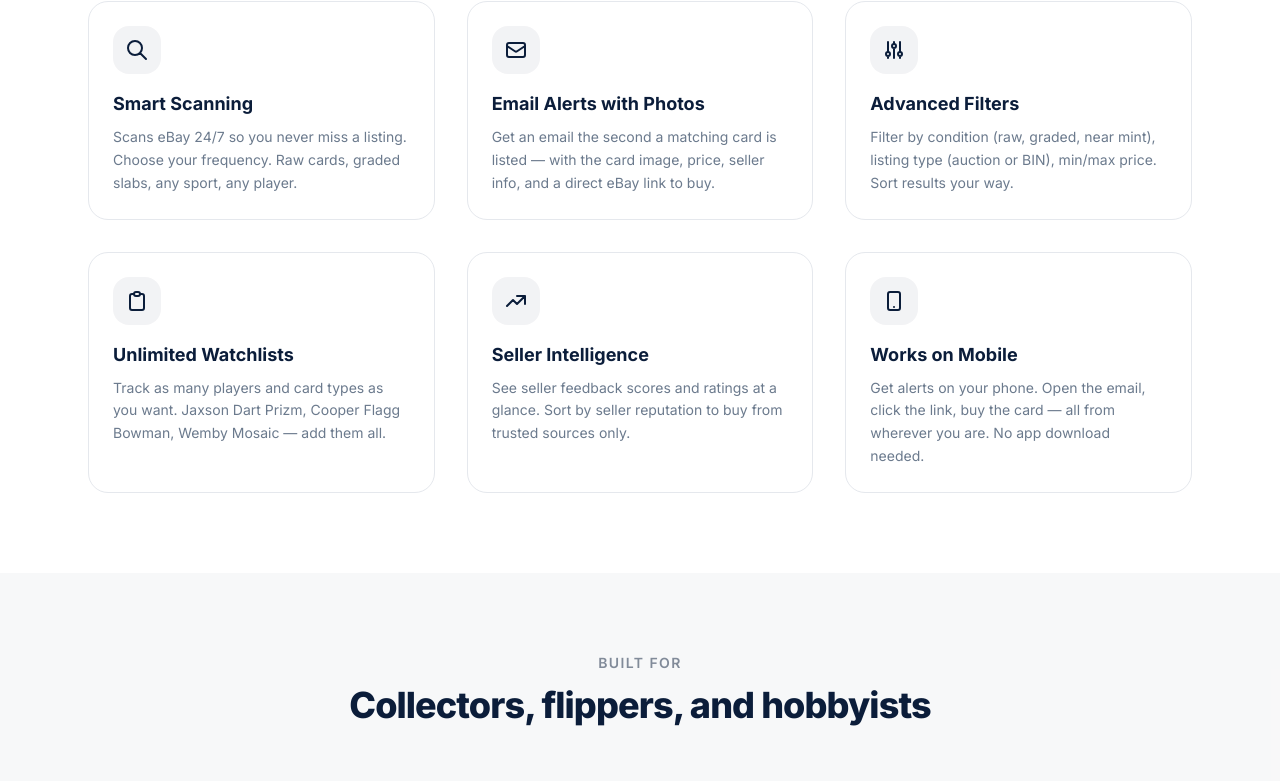
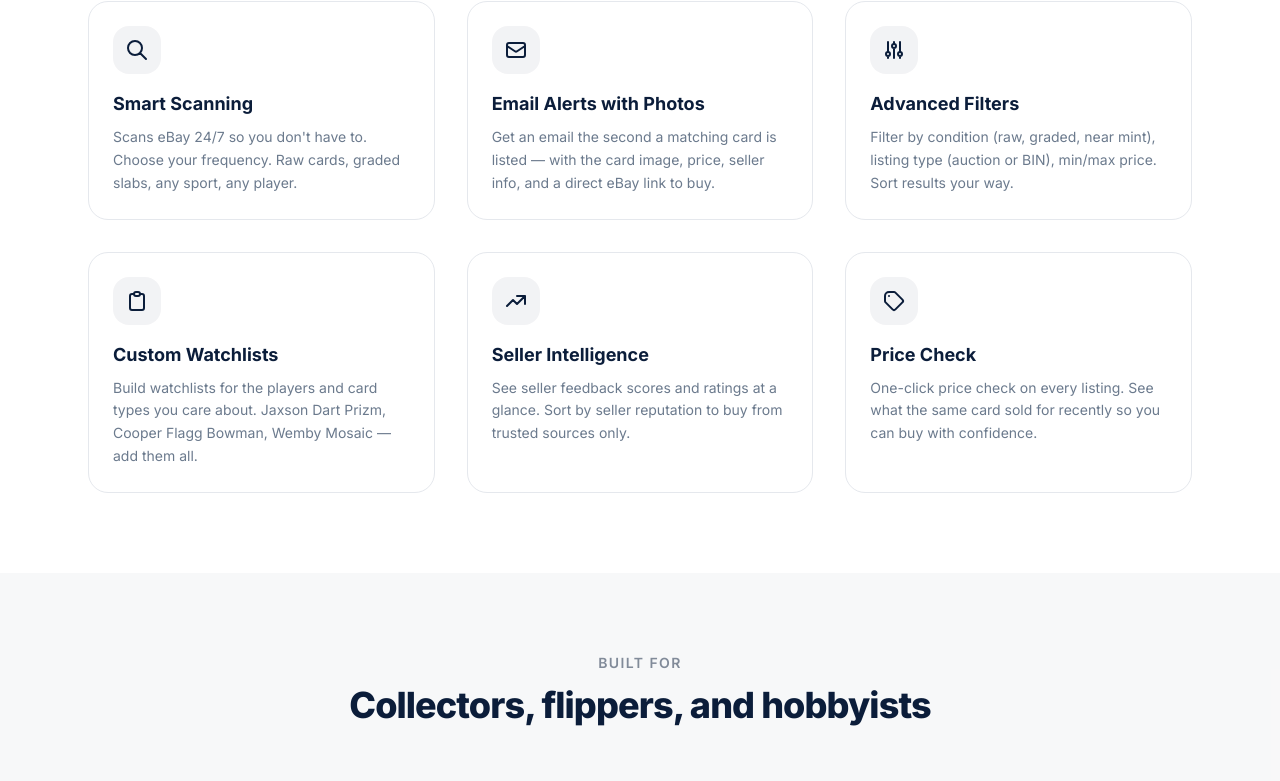
Before and after one commit to piercepaulemail-cyber/cardwatch, a Next.js app: page / in a window 1280 px wide. Shown: the part 2634-3415 px from the top of the page. Built offline with nearby package versions, Linux system fonts and the light colour scheme.

Commit message:
Fix landing page - remove overpromises and unrealistic claims

```diff
--- a/src/app/page.tsx
+++ b/src/app/page.tsx
@@ -230,7 +230,7 @@ export default function Home() {
               <ul className="space-y-2.5 text-sm text-green-800">
                 <li className="flex items-start gap-2"><span className="mt-0.5">&#10003;</span> eBay scanned automatically 24/7</li>
                 <li className="flex items-start gap-2"><span className="mt-0.5">&#10003;</span> Email alert with photo, price, and direct link</li>
-                <li className="flex items-start gap-2"><span className="mt-0.5">&#10003;</span> See new listings before anyone else</li>
+                <li className="flex items-start gap-2"><span className="mt-0.5">&#10003;</span> Get notified as new listings appear</li>
                 <li className="flex items-start gap-2"><span className="mt-0.5">&#10003;</span> Filter by condition: raw, graded, near mint</li>
                 <li className="flex items-start gap-2"><span className="mt-0.5">&#10003;</span> Sort by price, seller rating, bids — find the edge</li>
               </ul>
@@ -341,7 +341,7 @@ export default function Home() {
               </div>
               <h3 className="text-lg font-bold text-navy mb-2">Smart Scanning</h3>
               <p className="text-muted-foreground text-sm leading-relaxed">
-                Scans eBay 24/7 so you never miss a listing. Choose your frequency. Raw cards, graded slabs, any sport, any player.
+                Scans eBay 24/7 so you don&apos;t have to. Choose your frequency. Raw cards, graded slabs, any sport, any player.
               </p>
             </div>
 
@@ -369,9 +369,9 @@ export default function Home() {
               <div className="w-12 h-12 bg-navy/5 rounded-xl flex items-center justify-center mb-4">
                 <svg className="w-6 h-6 text-navy" fill="none" stroke="currentColor" viewBox="0 0 24 24"><path strokeLinecap="round" strokeLinejoin="round" strokeWidth={2} d="M9 5H7a2 2 0 00-2 2v12a2 2 0 002 2h10a2 2 0 002-2V7a2 2 0 00-2-2h-2M9 5a2 2 0 002 2h2a2 2 0 002-2M9 5a2 2 0 012-2h2a2 2 0 012 2" /></svg>
               </div>
-              <h3 className="text-lg font-bold text-navy mb-2">Unlimited Watchlists</h3>
+              <h3 className="text-lg font-bold text-navy mb-2">Custom Watchlists</h3>
               <p className="text-muted-foreground text-sm leading-relaxed">
-                Track as many players and card types as you want. Jaxson Dart Prizm, Cooper Flagg Bowman, Wemby Mosaic — add them all.
+                Build watchlists for the players and card types you care about. Jaxson Dart Prizm, Cooper Flagg Bowman, Wemby Mosaic — add them all.
               </p>
             </div>
 
@@ -387,11 +387,11 @@ export default function Home() {
 
             <div className="border border-border rounded-2xl p-6 hover:shadow-lg transition">
               <div className="w-12 h-12 bg-navy/5 rounded-xl flex items-center justify-center mb-4">
-                <svg className="w-6 h-6 text-navy" fill="none" stroke="currentColor" viewBox="0 0 24 24"><path strokeLinecap="round" strokeLinejoin="round" strokeWidth={2} d="M12 18h.01M8 21h8a2 2 0 002-2V5a2 2 0 00-2-2H8a2 2 0 00-2 2v14a2 2 0 002 2z" /></svg>
+                <svg className="w-6 h-6 text-navy" fill="none" stroke="currentColor" viewBox="0 0 24 24"><path strokeLinecap="round" strokeLinejoin="round" strokeWidth={2} d="M7 7h.01M7 3h5c.512 0 1.024.195 1.414.586l7 7a2 2 0 010 2.828l-7 7a2 2 0 01-2.828 0l-7-7A2 2 0 013 12V7a4 4 0 014-4z" /></svg>
               </div>
-              <h3 className="text-lg font-bold text-navy mb-2">Works on Mobile</h3>
+              <h3 className="text-lg font-bold text-navy mb-2">Price Check</h3>
               <p className="text-muted-foreground text-sm leading-relaxed">
-                Get alerts on your phone. Open the email, click the link, buy the card — all from wherever you are. No app download needed.
+                One-click price check on every listing. See what the same card sold for recently so you can buy with confidence.
               </p>
             </div>
           </div>
@@ -448,7 +448,7 @@ export default function Home() {
             Let CardWatch do the work.
           </h2>
           <p className="text-white/60 text-lg mb-8 max-w-xl mx-auto">
-            Join thousands of collectors who never miss a listing.
+            Join collectors who stay ahead of the market.
             Start your 3-day free trial today — no credit card charged until it ends.
           </p>
           <Link
```
